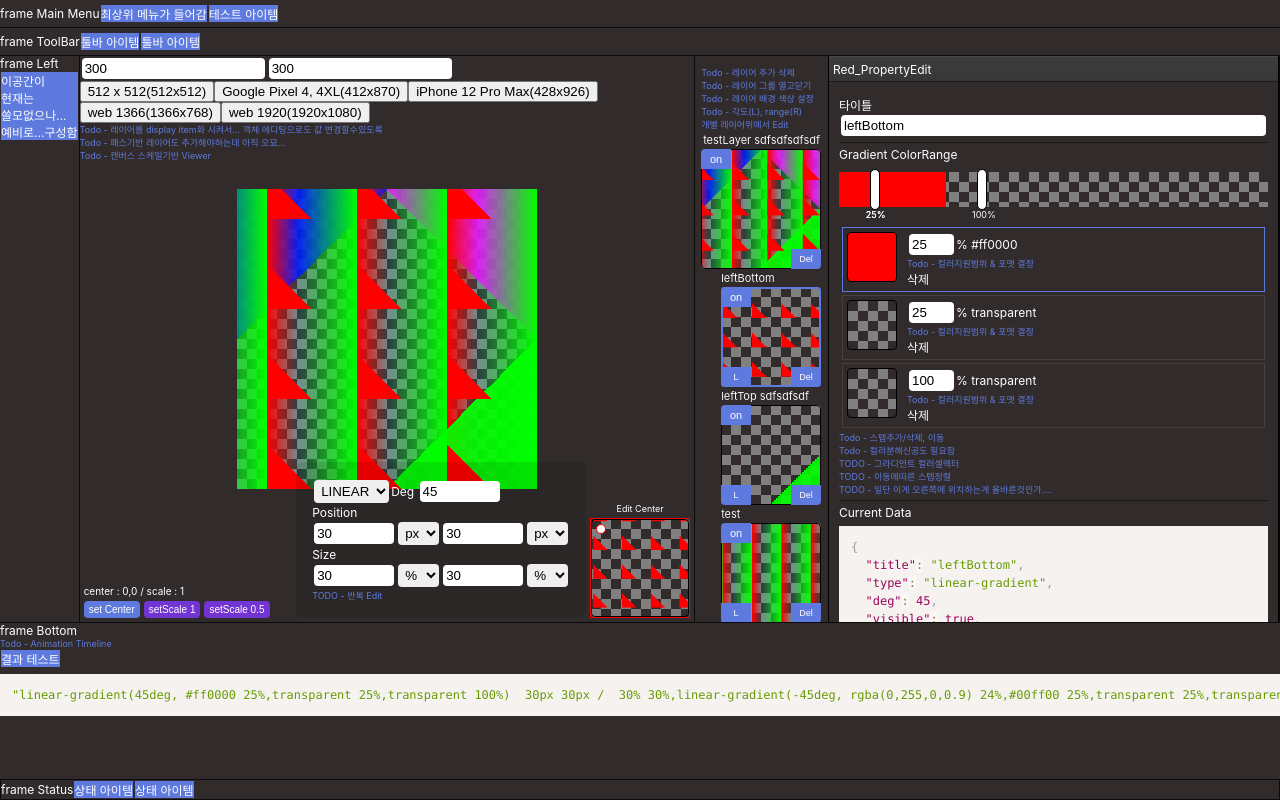
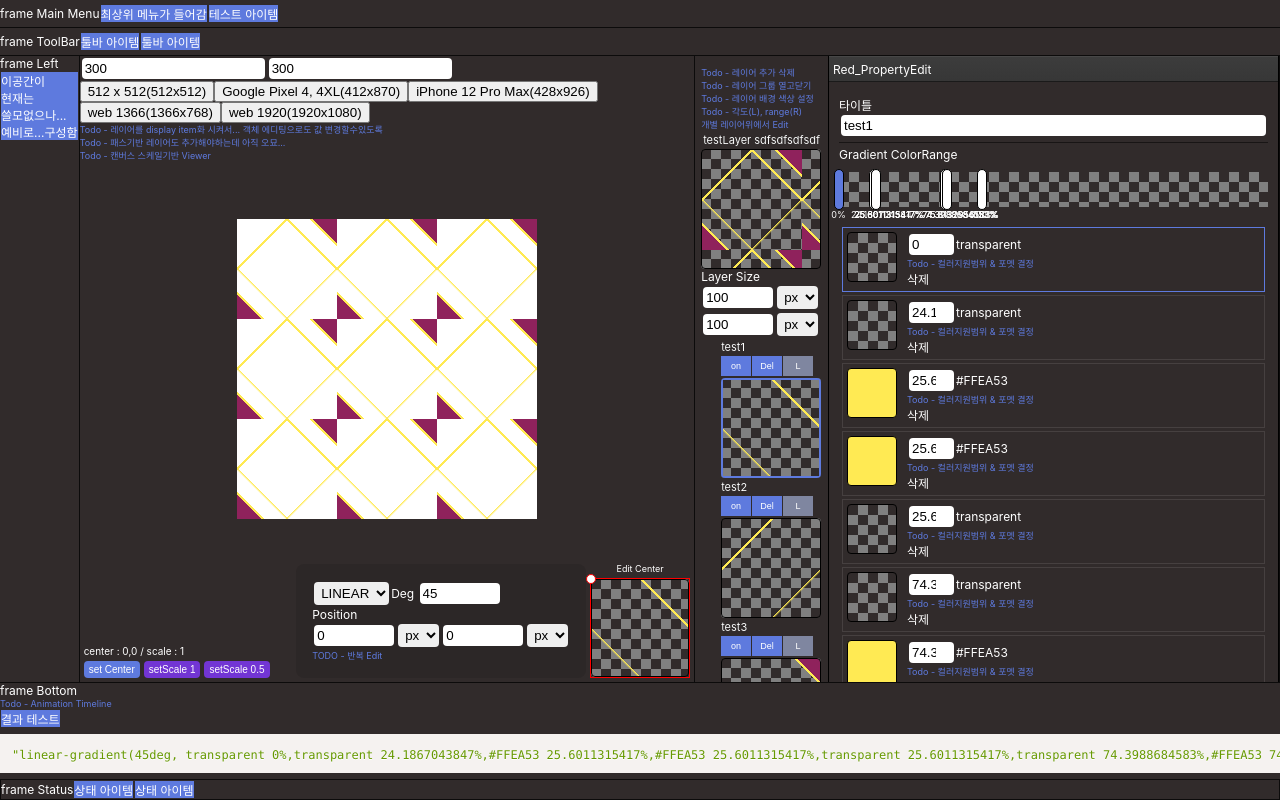
Before and after one commit to redcamel/RedGradient, a React (Create React App) app: page / in a window 1280 px wide. Built offline with nearby package versions, Linux system fonts and the light colour scheme.

Commit message:
- 프로토타이핑 전환전 백업

```diff
--- a/src/App.css
+++ b/src/App.css
@@ -162,21 +162,24 @@ input, select {
 }
 
 .layerType {
-    position: absolute;
-    bottom: 0;
-    left: 0;
+    /*position: absolute;*/
+    /*bottom: 0;*/
+    /*left: 0;*/
+    margin-right: 1px;
     width: 30px;
     height: 20px;
-    background: #5e7ade;
+    background: #7f86a0;
     font-size: 9px;
     color: #fff;
     outline: none;
     border: 0
 }
+
 .layerDel {
-    position: absolute;
-    bottom: 0;
-    right: 0;
+    /*position: absolute;*/
+    /*bottom: 0;*/
+    /*right: 0;*/
+    margin-right: 1px;
     width: 30px;
     height: 20px;
     background: #5e7ade;
@@ -184,19 +187,20 @@ input, select {
     color: #fff;
     outline: none;
     border: 0;
-    cursor:pointer;
+    cursor: pointer;
     z-index: 1;
     transition: background 0.2s;
 }
 
 .layerVisible {
-    position: absolute;
-    top: 0;
-    left: 0;
+    /*position: absolute;*/
+    /*top: 0;*/
+    /*left: 0;*/
+    margin-right: 1px;
     width: 30px;
     height: 20px;
     background: #5e7ade;
-    font-size: 11px;
+    font-size: 9px;
     color: #fff;
     outline: none;
     border: 0;
@@ -204,7 +208,8 @@ input, select {
     cursor: pointer;
     transition: background 0.2s;
 }
-.layerVisible:hover,.layerDel:hover{
+
+.layerVisible:hover, .layerDel:hover {
     background: red;
 }
 
--- a/src/App.js
+++ b/src/App.js
@@ -2,8 +2,8 @@ import './App.css';
 import React from 'react';
 import Red_Canvas from "./editor/canvas/Red_Canvas";
 import Red_Layer from "./editor/Red_Layer";
+import {Prism as SyntaxHighlighter} from 'react-syntax-highlighter';
 import Red_PropertyEdit from "./editor/property/Red_PropertyEdit";
-import {Prism as SyntaxHighlighter} from 'react-syntax-highlighter';
 
 class App extends React.Component {
   constructor(props) {
@@ -19,69 +19,63 @@ class App extends React.Component {
         {
           title: 'testLayer sdfsdfsdfsdf',
           visible: true,
+          size: {w: 100, wUnit: 'px', h: 100, hUnit: 'px'},
           items: [
             {
-              title: 'leftBottom',
+              title: 'test1',
               type: 'linear-gradient',
               deg: 45,
               visible: true,
-              position: {x: 30, xUnit: 'px', y: 30, yUnit: 'px'},
-              size: {w: 30, wUnit: '%', h: 30, hUnit: '%'},
+              position: {x: 0, xUnit: 'px', y: 0, yUnit: 'px'},
               colorList: [
-                {color: '#ff0000', range: 25},
-                {color: 'transparent', range: 25},
+                {color: 'transparent', range: 0},
+                {color: 'transparent', range: 24.1867043847},
+                {color: '#FFEA53', range: 25.6011315417},
+                {color: '#FFEA53', range: 25.6011315417},
+                {color: 'transparent', range: 25.6011315417},
+                {color: 'transparent', range: 74.3988684583},
+                {color: '#FFEA53', range: 74.3988684583},
+                {color: '#FFEA53', range: 75.8132956153},
+                {color: 'transparent', range: 75.8132956153},
                 {color: 'transparent', range: 100}
               ]
             },
             {
-              title: 'leftTop sdfsdfsdf',
+              title: 'test2',
               type: 'linear-gradient',
               deg: -45,
               visible: true,
               position: {x: 0, xUnit: 'px', y: 0, yUnit: 'px'},
-              size: {w: 100, wUnit: '%', h: 100, hUnit: '%'},
               colorList: [
-                {color: 'rgba(0,255,0,0.9)', range: 24},
-                {color: '#00ff00', range: 25},
-                {color: 'transparent', range: 25},
+                {color: 'transparent', range: 0},
+                {color: 'transparent', range: 24.1867043847},
+                {color: '#FFEA53', range: 25.6011315417},
+                {color: '#FFEA53', range: 25.6011315417},
+                {color: 'transparent', range: 25.6011315417},
+                {color: 'transparent', range: 74.3988684583},
+                {color: '#FFEA53', range: 74.3988684583},
+                {color: '#FFEA53', range: 75.8132956153},
+                {color: 'transparent', range: 75.8132956153},
                 {color: 'transparent', range: 100}
               ]
             },
             {
-              title: 'test',
-              type: 'linear-gradient',
-              deg: 90,
-              visible: true,
-              position: {x: 30, xUnit: 'px', y: 30, yUnit: 'px'},
-              size: {w: 30, wUnit: '%', h: 30, hUnit: '%'},
-              colorList: [
-                {color: 'rgba(255,0,0,1)', range: 0},
-                {color: 'rgba(0,255,255,0.1)', range: 35},
-                {color: 'rgba(0,255,0,1)', range: 100},
-              ]
-            },
-            {
-              title: 'rightBottom',
-              type: 'linear-gradient',
-              deg: -45,
-              visible: true,
-              position: {x: 0, xUnit: 'px', y: 0, yUnit: 'px'},
-              size: {w: 100, wUnit: '%', h: 100, hUnit: '%'},
-              colorList: [
-                {color: 'transparent', range: 75},
-                {color: 'rgba(0,0,255,0.9)', range: 75}
-              ]
-            },
-            {
-              title: 'rightTop',
+              title: 'test3',
               type: 'linear-gradient',
               deg: 45,
               visible: true,
               position: {x: 0, xUnit: 'px', y: 0, yUnit: 'px'},
-              size: {w: 100, wUnit: '%', h: 100, hUnit: '%'},
               colorList: [
-                {color: 'transparent', range: 75},
-                {color: 'rgba(255,0,255,0.9)', range: 75}
+                {color: '#8F225C', range: 0},
+                {color: '#8F225C', range: 12.4469589816},
+                {color: '#FFEA53', range: 12.4469589816},
+                {color: '#FFEA53', range: 13.8613861386},
+                {color: 'transparent', range: 13.8613861386},
+                {color: 'transparent', range: 86.1386138614},
+                {color: '#FFEA53', range: 86.1386138614},
+                {color: '#FFEA53', range: 87.5530410184},
+                {color: '#8F225C', range: 87.5530410184},
+                {color: '#8F225C', range: 100}
               ]
             }
           ]
@@ -126,7 +120,7 @@ class App extends React.Component {
           </div>
         </div>
       </div>
-      <div className={'frame_bottom'} style={{height:'300px',maxHeight:'300px',overflow:'auto'}}>frame Bottom
+      <div className={'frame_bottom'} style={{height: '300px', maxHeight: '300px', overflow: 'auto'}}>frame Bottom
         <div className={'todo'}>Todo - Animation Timeline</div>
         <div style={style.test}>결과 테스트</div>
         <SyntaxHighlighter language="javascript" wrapLongLines={'pre'}>
--- a/src/editor/Red_Layer.jsx
+++ b/src/editor/Red_Layer.jsx
@@ -1,6 +1,8 @@
 import React from "react";
 import GRADIENT_TYPE from "./GRADIENT_TYPE";
 import DataItem from "./DataItem";
+import UI_Number from "../core/UI_Number";
+import UI_Select from "../core/UI_Select";
 
 
 const SIZE_MARGIN = 20;
@@ -19,6 +21,7 @@ class Red_Layer extends React.Component {
     const rootComponentState = rootComponent.state;
     const layers = rootComponentState.layers;
     const canvasInfo = rootComponentState.canvasInfo;
+    const activeData = rootComponentState.activeData
     return <div style={style.container}>
       <div className={'todo'}>Todo - 레이어 추가 삭제</div>
       <div className={'todo'}>Todo - 레이어 그룹 열고닫기</div>
@@ -26,13 +29,14 @@ class Red_Layer extends React.Component {
       <div className={'todo'}>Todo - 각도(L), range(R)<br />개별 레이어위에서 Edit</div>
       {
         layers.map((layer, index) => {
+          const layerSize = layer['size']
           return <div style={{opacity: layer.visible ? 1 : 0.5, transition: 'opacity 0.2s'}}>
             <div className={'layerItemTitle'}>{layer.title}</div>
             <div
               className={'transparent_checker'}
               style={{
                 width: `${SIZE}px`,
-                height: `${canvasInfo.height / canvasInfo.width * SIZE}px`,
+                height: `${layerSize.h / layerSize.w * SIZE}px`,
                 cursor: 'pointer',
                 borderRadius: '4px',
                 overflow: 'hidden',
@@ -40,24 +44,54 @@ class Red_Layer extends React.Component {
               }}
               onClick={e => rootComponent.setState({activeData: layer, activeSubData: layer.items[0]})}
             >
-              <div className={'layerItem'} style={{background: Red_Layer.calcGradientItems(layer['items'])}} />
+              <div className={'layerItem'} style={{background: Red_Layer.calcGradientItems(layer['items'],false,layer)}} />
               <button className={'layerVisible'}
                       onClick={e => this._toggleVisible(layer)}>{layer.visible ? 'on' : 'off'}</button>
               <button className={'layerDel'}
-                      onClick={e=>{
-                        e.stopPropagation()
-                        layers.splice(layers.indexOf(layer),1)
-                        let targetLayer = layer
-                        if(!layers.length) {
+                      onClick={e => {
+                        e.stopPropagation();
+                        layers.splice(layers.indexOf(layer), 1);
+                        let targetLayer = layer;
+                        if (!layers.length) {
                           layers.push(targetLayer = {
                             title: 'undefined',
                             visible: true,
-                            items:[new DataItem()]
-                          })
+                            items: [new DataItem()]
+                          });
                         }
-                        rootComponent.setState({activeData : targetLayer,activeSubData : targetLayer['items'][0]})
+                        rootComponent.setState({activeData: targetLayer, activeSubData: targetLayer['items'][0]});
                       }}
-              >Del</button>
+              >Del
+              </button>
+            </div>
+            <div style={style.itemContainer}>
+              Layer Size
+              <div>
+                <UI_Number
+                  width={'70px'}
+                  value={activeData['size']['w'] || 0}
+                  HD_onInput={e => {
+                    activeData['size']['w'] = e.target.value;
+                    rootComponent.setState({});
+                  }} />
+                <UI_Select value={activeData['size']['wUnit']} options={['px', '%']} HD_change={e => {
+                  activeData['size']['wUnit'] = e.target.value;
+                  rootComponent.setState({});
+                }} />
+              </div>
+              <div>
+                <UI_Number
+                  width={'70px'}
+                  value={activeData['size']['h'] || 0}
+                  HD_onInput={e => {
+                    activeData['size']['h'] = e.target.value;
+                    rootComponent.setState({});
+                  }} />
+                <UI_Select value={activeData['size']['hUnit']} options={['px', '%']} HD_change={e => {
+                  activeData['size']['hUnit'] = e.target.value;
+                  rootComponent.setState({});
+                }} />
+              </div>
             </div>
             <div>
               {
@@ -65,11 +99,29 @@ class Red_Layer extends React.Component {
                   const activeSubDataYn = rootComponentState.activeSubData === item;
                   return <div style={{opacity: item.visible ? 1 : 0.5, transition: 'opacity 0.2s'}}>
                     <div className={'layerItemSubTitle'}>{item.title}</div>
+                    <div style={{ margin: '2px 2px 2px 20px'}}>
+                      <button className={'layerVisible'}
+                              onClick={e => this._toggleVisible(item)}>{item.visible ? 'on' : 'off'}</button>
+                      <button className={'layerDel'}
+                              onClick={e => {
+                                e.stopPropagation();
+                                let idx = layer.items.indexOf(item);
+                                layer.items.splice(idx, 1);
+                                if (!layer.items.length) {
+                                  layer.items.push(new DataItem());
+                                  idx = 0;
+                                }
+                                rootComponent.setState({activeSubData: layer.items[idx]});
+                              }}
+                      >Del
+                      </button>
+                      <button className={'layerType'}>{item.type.charAt(0).toUpperCase()}</button>
+                    </div>
                     <div
                       className={'transparent_checker'}
                       style={{
                         width: `${SIZE - SIZE_MARGIN}px`,
-                        height: `${canvasInfo.height / canvasInfo.width * (SIZE - SIZE_MARGIN)}px`,
+                        height: `${layerSize.h / layerSize.w * (SIZE - SIZE_MARGIN)}px`,
                         marginLeft: `${SIZE_MARGIN}px`,
                         cursor: 'pointer',
                         borderRadius: '4px',
@@ -78,22 +130,9 @@ class Red_Layer extends React.Component {
                       }}
                       onClick={e => rootComponent.setState({activeData: layer, activeSubData: item})}
                     >
-                      <div className={'layerItem'} style={{background: Red_Layer.calcGradientItem(item)}} />
-                      <button className={'layerVisible'}
-                              onClick={e => this._toggleVisible(item)}>{item.visible ? 'on' : 'off'}</button>
-                      <button className={'layerType'}>{item.type.charAt(0).toUpperCase()}</button>
-                      <button className={'layerDel'}
-                        onClick={e=>{
-                          e.stopPropagation()
-                          let idx = layer.items.indexOf(item)
-                          layer.items.splice(idx,1)
-                          if(!layer.items.length) {
-                            layer.items.push(new DataItem())
-                            idx = 0
-                          }
-                          rootComponent.setState({activeSubData : layer.items[idx]})
-                        }}
-                      >Del</button>
+                      <div className={'layerItem'}
+                           style={{background: Red_Layer.calcGradientItem(item, false, layer)}} />
+
                       <div style={activeSubDataYn ? style.activeLine : style.deActiveLine} />
                     </div>
                   </div>;
@@ -107,23 +146,23 @@ class Red_Layer extends React.Component {
   }
 }
 
-Red_Layer.calcGradients = (layers, checkVisible) => layers.map(layer => Red_Layer.calcGradientItems(layer['items'], checkVisible, layer)).join(',');
+Red_Layer.calcGradients = (layers, checkVisible) => layers.map(layer => Red_Layer.calcGradientItems(layer['items'], checkVisible, layer)).join(',')+',#fff';
 Red_Layer.calcGradientItems = (items, checkVisible, layer) => items.length ? items.map(item => Red_Layer.calcGradientItem(item, checkVisible, layer)).join(',') : '';
 Red_Layer.calcGradientItem = (data, checkVisible, layer) => {
   if (!data) return '';
-  if(!data['colorList'].length) return ''
+  if (!data['colorList'].length) return '';
   if (checkVisible && !data['visible']) return 'linear-gradient(45deg, transparent,transparent )';
   if (layer && !layer['visible']) return 'linear-gradient(45deg, transparent,transparent )';
 
   //TODO - 여기정리
-
+  console.log('layer', data, checkVisible, layer);
   if (data['type'] === GRADIENT_TYPE.LINEAR) {
     const gradients = data['colorList'].map(v => {
       let colorRangeTxt = v['range'] === undefined ? '' : `${v['range']}%`;
       return `${v['color']} ${colorRangeTxt}`;
     });
     let positionTxt = data['position'] ? ` ${data['position']['x']}${data['position']['xUnit']} ${data['position']['y']}${data['position']['yUnit']}` : '';
-    let sizeTxt = data['size'] ? ` ${data['size']['w']}${data['size']['wUnit']} ${data['size']['h']}${data['size']['hUnit']}` : '';
+    let sizeTxt = layer['size'] ? ` ${layer['size']['w']}${layer['size']['wUnit']} ${layer['size']['h']}${layer['size']['hUnit']}` : '';
 
     return `${data['type']}(${data['deg']}deg, ${gradients}) ${positionTxt} / ${sizeTxt}`;
   } else {
@@ -132,7 +171,7 @@ Red_Layer.calcGradientItem = (data, checkVisible, layer) => {
       return `${v['color']} ${colorRangeTxt}`;
     });
     let positionTxt = data['position'] ? ` ${data['position']['x']}${data['position']['xUnit']} ${data['position']['y']}${data['position']['yUnit']}` : '';
-    let sizeTxt = data['size'] ? ` ${data['size']['w']}${data['size']['wUnit']} ${data['size']['h']}${data['size']['hUnit']}` : '';
+    let sizeTxt = layer['size'] ? ` ${layer['size']['w']}${layer['size']['wUnit']} ${layer['size']['h']}${layer['size']['hUnit']}` : '';
 
     return `${data['type']}(${gradients}) ${positionTxt} / ${sizeTxt}`;
   }
--- a/src/editor/canvas/Red_Canvas.jsx
+++ b/src/editor/canvas/Red_Canvas.jsx
@@ -38,18 +38,23 @@ class Red_Canvas extends React.Component {
       </div>
     </div>;
   }
-  addItem(){
+
+  addItem() {
 
   }
-  removeItem(){
+
+  removeItem() {
 
   }
+
   render() {
     const rootComponent = this.props.rootComponent;
     const rootComponentState = rootComponent.state;
     const canvasInfo = rootComponentState.canvasInfo;
     const layers = rootComponentState.layers;
+    const activeData = rootComponentState.activeData;
     const activeSubData = rootComponentState.activeSubData;
+    const layerSize = activeData['size']
     return <div
       style={style.container}
       onMouseMove={e => {
@@ -81,7 +86,7 @@ class Red_Canvas extends React.Component {
           right: '4px',
           bottom: '4px',
           width: `${SIZE}px`,
-          height: `${canvasInfo.height / canvasInfo.width * SIZE}px`,
+          height: `${layerSize.h / layerSize.w * SIZE}px`,
           border: '1px solid red',
           transition: 'width 0.2s,height 0.2s'
         }}
@@ -89,8 +94,8 @@ class Red_Canvas extends React.Component {
         onMouseMove={e => {
           if (this.state.moveCenterStart && e.target.className === 'layerItem') {
             e = e.nativeEvent;
-            let tX = e['layerX'] / SIZE * (activeSubData['position']['xUnit'] === '%' ? 100 : canvasInfo.width);
-            let tY = e['layerY'] / (canvasInfo.height / canvasInfo.width * SIZE) * (activeSubData['position']['yUnit'] === '%' ? 100 : canvasInfo.height);
+            let tX = e['layerX'] / SIZE * (activeSubData['position']['xUnit'] === '%' ? 100 : layerSize.w);
+            let tY = e['layerY'] / (layerSize.h / layerSize.w * SIZE) * (activeSubData['position']['yUnit'] === '%' ? 100 : layerSize.h);
             activeSubData['position']['x'] = tX;
             activeSubData['position']['y'] = tY;
             rootComponent.setState({});
@@ -119,13 +124,14 @@ class Red_Canvas extends React.Component {
           overflow: 'hidden',
           transition: 'height 0.2s'
         }}>
-          <div className={'layerItem'} style={{background: Red_Layer.calcGradientItem(activeSubData)}} />
+          <div className={'layerItem'}
+               style={{background: Red_Layer.calcGradientItem(activeSubData, false, activeData)}} />
         </div>
         <div
           style={{
             position: 'absolute',
-            top: `${activeSubData.position.y * (activeSubData.position.yUnit === '%' ? 1 : SIZE / canvasInfo.height) % 100}%`,
-            left: `${activeSubData.position.x * (activeSubData.position.xUnit === '%' ? 1 : SIZE / canvasInfo.width) % 100}%`,
+            top: `${activeSubData.position.y * (activeSubData.position.yUnit === '%' ? 1 : SIZE / layerSize.h) % 100}%`,
+            left: `${activeSubData.position.x * (activeSubData.position.xUnit === '%' ? 1 : SIZE / layerSize.w) % 100}%`,
             transform: 'translate(-50%,-50%)',
             width: '10px',
             height: '10px',
@@ -193,33 +199,7 @@ class Red_Canvas extends React.Component {
               }} />
             </div>
           </div>
-          <div style={style.itemContainer}>
-            Size
-            <div>
-              <UI_Number
-                width={'80px'}
-                value={activeSubData['size']['w'] || 0}
-                HD_onInput={e => {
-                  activeSubData['size']['w'] = e.target.value;
-                  rootComponent.setState({});
-                }} />
-              <UI_Select value={activeSubData['size']['wUnit']} options={['px', '%']} HD_change={e => {
-                activeSubData['size']['wUnit'] = e.target.value;
-                rootComponent.setState({});
-              }} />
-              <UI_Number
-                width={'80px'}
-                value={activeSubData['size']['h'] || 0}
-                HD_onInput={e => {
-                  activeSubData['size']['h'] = e.target.value;
-                  rootComponent.setState({});
-                }} />
-              <UI_Select value={activeSubData['size']['hUnit']} options={['px', '%']} HD_change={e => {
-                activeSubData['size']['hUnit'] = e.target.value;
-                rootComponent.setState({});
-              }} />
-            </div>
-          </div>
+
           <div className={'todo'}>TODO - 반복 Edit</div>
         </div>
       </div>
--- a/src/editor/canvas/draw_canvasUI.js
+++ b/src/editor/canvas/draw_canvasUI.js
@@ -81,7 +81,7 @@ function draw_canvasUI() {
 
     </div>
   </>;
-};
+}
 export default draw_canvasUI;
 
 const style = {
--- a/src/editor/property/Red_GradientColorEdit.jsx
+++ b/src/editor/property/Red_GradientColorEdit.jsx
@@ -20,7 +20,7 @@ class Red_GradientColorEdit extends React.Component {
       // console.log('this.state.activeIDX === index', this.state.activeIDX === index);
       const activeYn = this.state.activeIDX === index;
       let colorRangeTxt;
-      colorRangeTxt = `${v['range']}%`;
+      colorRangeTxt = `${v['range']}`;
       itemList.push(this.renderColorStep(v, index, activeYn));
       return `${v['color']} ${colorRangeTxt}`;
     });
@@ -39,7 +39,10 @@ class Red_GradientColorEdit extends React.Component {
     const rootComponentState = rootComponent.state;
     const canvasInfo = rootComponentState.canvasInfo;
     let tLeft;
-    tLeft = `${v['range'] / canvasInfo['width'] * 100}%`;
+    if (v['rangeUnit'] === '%') tLeft = `${v['range'] || 0}%`;
+    else {
+      tLeft = `${v['range'] / canvasInfo['width'] * 100}%`;
+    }
     return <div
       style={{
         position: 'absolute',
@@ -104,7 +107,7 @@ class Red_GradientColorEdit extends React.Component {
           const len = data.colorList.length;
           for (let i = 0; i < len; i++) {
             const v = data.colorList[i];
-            const vPercentX =  v['range'];
+            const vPercentX = v['range'];
             if (vPercentX > percentX) {
               targetIndex = i;
               break;
@@ -175,14 +178,18 @@ class Red_GradientColorEdit extends React.Component {
                       this.sortColorList(data.colorList);
                       rootComponent.setState({});
                     }}
-                  />% {v['color']}
+                  />
+
+
+                  {v['color']}
                   <div className={'todo'}>Todo - 컬러지원범위 & 포멧 결정</div>
                   <div
-                    onClick={e=>{
-                      data.colorList.splice(data.colorList.indexOf(v),1)
-                      rootComponent.setState({})
+                    onClick={e => {
+                      data.colorList.splice(data.colorList.indexOf(v), 1);
+                      rootComponent.setState({});
                     }}
-                  >삭제</div>
+                  >삭제
+                  </div>
                   {/*<div>r:{rgba[0]} g:{rgba[1]} b:{rgba[2]} a:{rgba[3]}</div>*/}
                   {/*<div>#{rgba2hex(`rgba(${rgba.join(',')})`)}</div>*/}
                 </div>
--- a/src/editor/property/Red_PropertyEdit.jsx
+++ b/src/editor/property/Red_PropertyEdit.jsx
@@ -1,10 +1,7 @@
 import React from "react";
 import UI_Title from "../../core/UI_Title";
 import UI_TextField from "../../core/UI_TextField";
-import UI_Number from "../../core/UI_Number";
-import UI_Select from "../../core/UI_Select";
 import {Prism as SyntaxHighlighter} from 'react-syntax-highlighter';
-import GRADIENT_TYPE from "../GRADIENT_TYPE";
 import Red_GradientColorEdit from "./Red_GradientColorEdit";
 
 class Red_PropertyEdit extends React.Component {
```
Also changed, not shown: src/editor/DataItem.js (+3 -4 lines), src/editor/DataLayer.js (added, +12 -0 lines), 10 other files (tests, documents, lock files or other folders).
